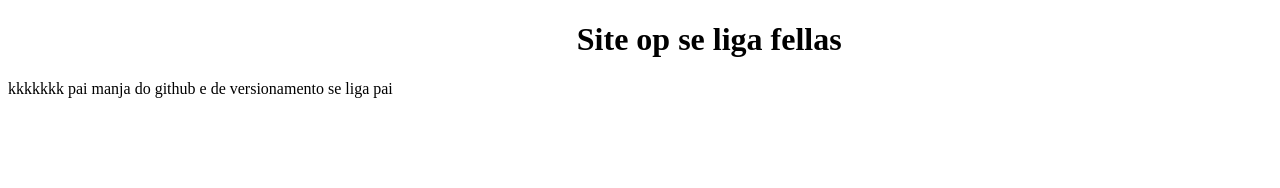
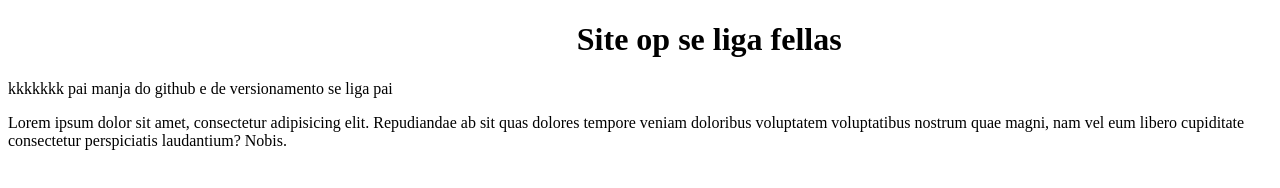
Before and after one commit to ArthurFrade1/HelloWorld, a plain HTML site: page site-op/Index.html in a window 1280 px wide. Drawn offline with Linux system fonts and the light colour scheme.

Commit message:
novo commit

```diff
--- a/site-op/Index.html
+++ b/site-op/Index.html
@@ -10,5 +10,6 @@
 <body>
     <h1 id="title">Site op se liga fellas</h1>
     <p id="letras">kkkkkkk pai manja do github e de versionamento se liga pai</p>
+    <p>Lorem ipsum dolor sit amet, consectetur adipisicing elit. Repudiandae ab sit quas dolores tempore veniam doloribus voluptatem voluptatibus nostrum quae magni, nam vel eum libero cupiditate consectetur perspiciatis laudantium? Nobis.</p>
 </body>
 </html>
```
